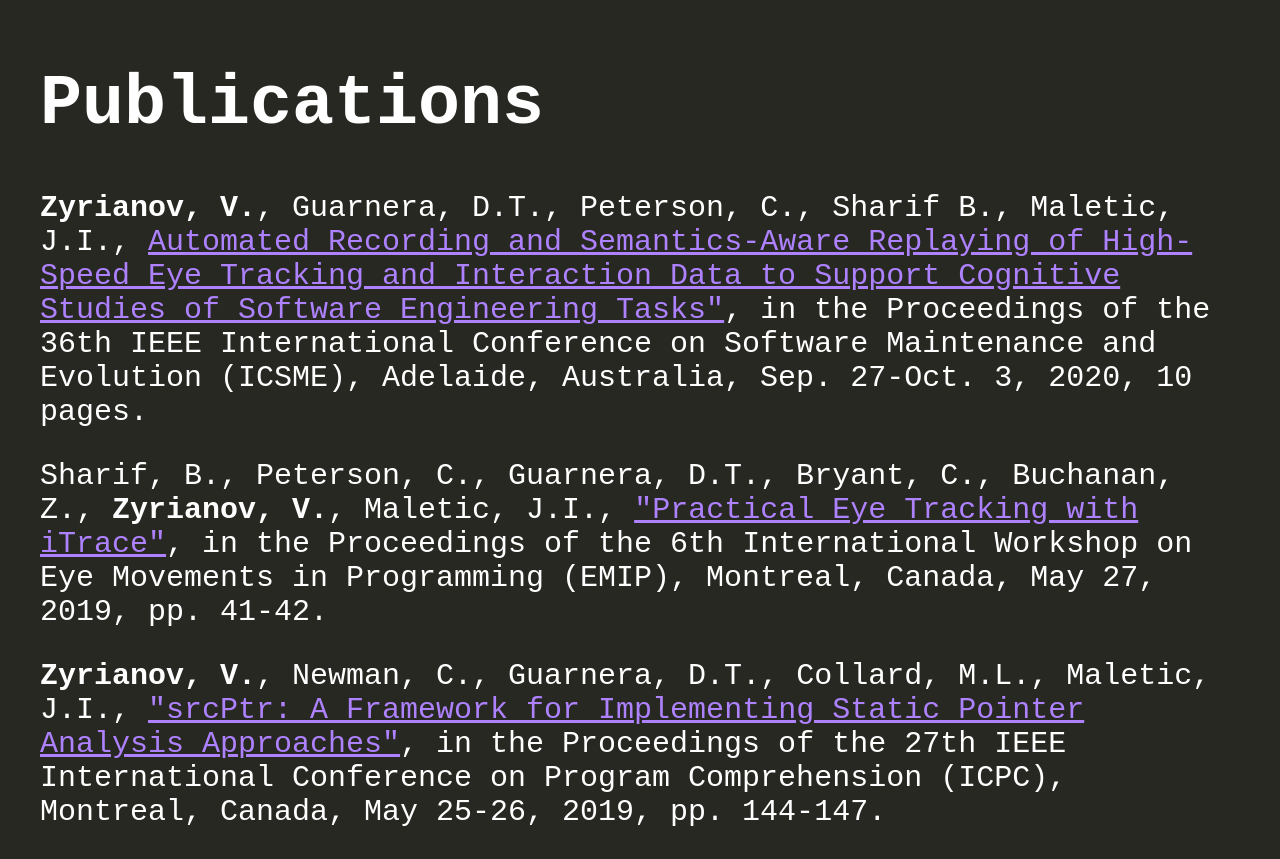
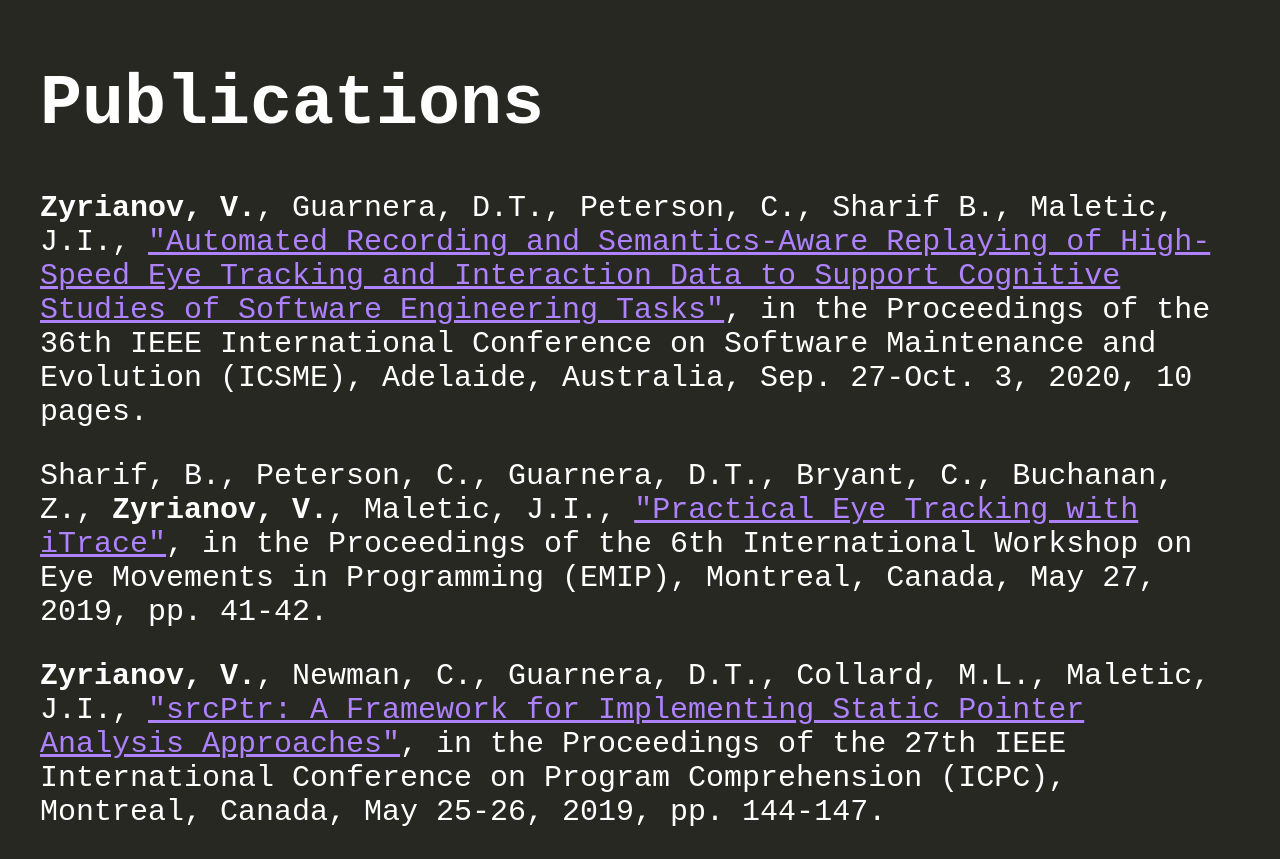
Before and after one commit to vzyrianov/vzyrianov.github.io, a plain HTML site: page publications.html in a window 1280 px wide. Drawn offline with Linux system fonts and the light colour scheme.

Commit message:
Add missing quote

```diff
--- a/publications.html
+++ b/publications.html
@@ -11,7 +11,7 @@
                Publications
             </h1>
             <p>
-            	<b>Zyrianov, V.</b>, Guarnera, D.T., Peterson, C., Sharif B., Maletic, J.I., <a href="papers/ICSME20.pdf">Automated Recording and Semantics-Aware Replaying of High-Speed Eye Tracking and Interaction Data to Support Cognitive Studies of Software Engineering Tasks"</a>, in the Proceedings of the 36th IEEE International Conference on Software Maintenance and Evolution (ICSME), Adelaide, Australia, Sep. 27-Oct. 3, 2020, 10 pages.
+            	<b>Zyrianov, V.</b>, Guarnera, D.T., Peterson, C., Sharif B., Maletic, J.I., <a href="papers/ICSME20.pdf">"Automated Recording and Semantics-Aware Replaying of High-Speed Eye Tracking and Interaction Data to Support Cognitive Studies of Software Engineering Tasks"</a>, in the Proceedings of the 36th IEEE International Conference on Software Maintenance and Evolution (ICSME), Adelaide, Australia, Sep. 27-Oct. 3, 2020, 10 pages.
             </p>
             <p>
                Sharif, B., Peterson, C., Guarnera, D.T., Bryant, C., Buchanan, Z., <b>Zyrianov, V.</b>, Maletic, J.I., <a href="papers/EMIP19.pdf"> "Practical Eye Tracking with iTrace"</a>, in the Proceedings of the 6th International Workshop on Eye Movements in Programming (EMIP), Montreal, Canada, May 27, 2019, pp. 41-42.
```
